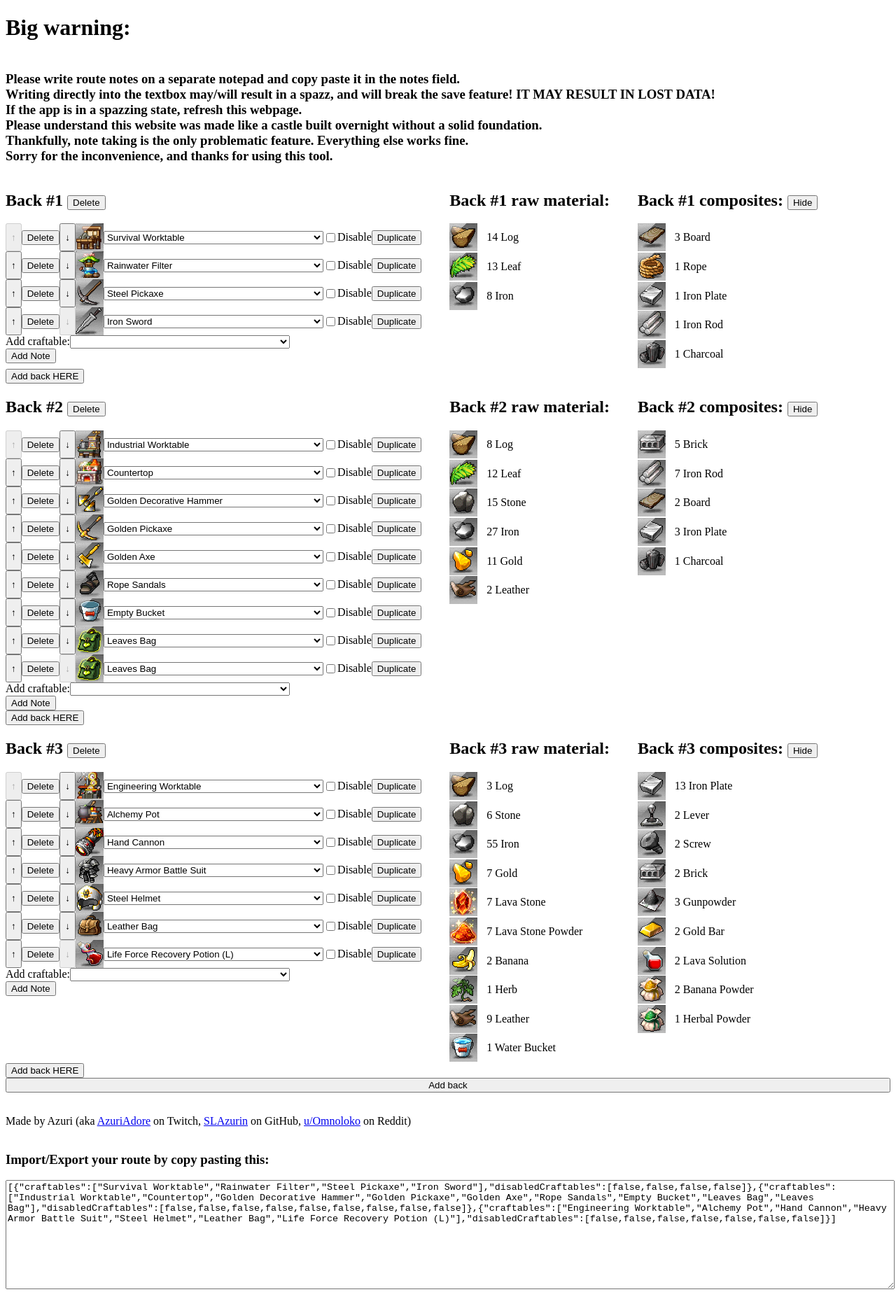
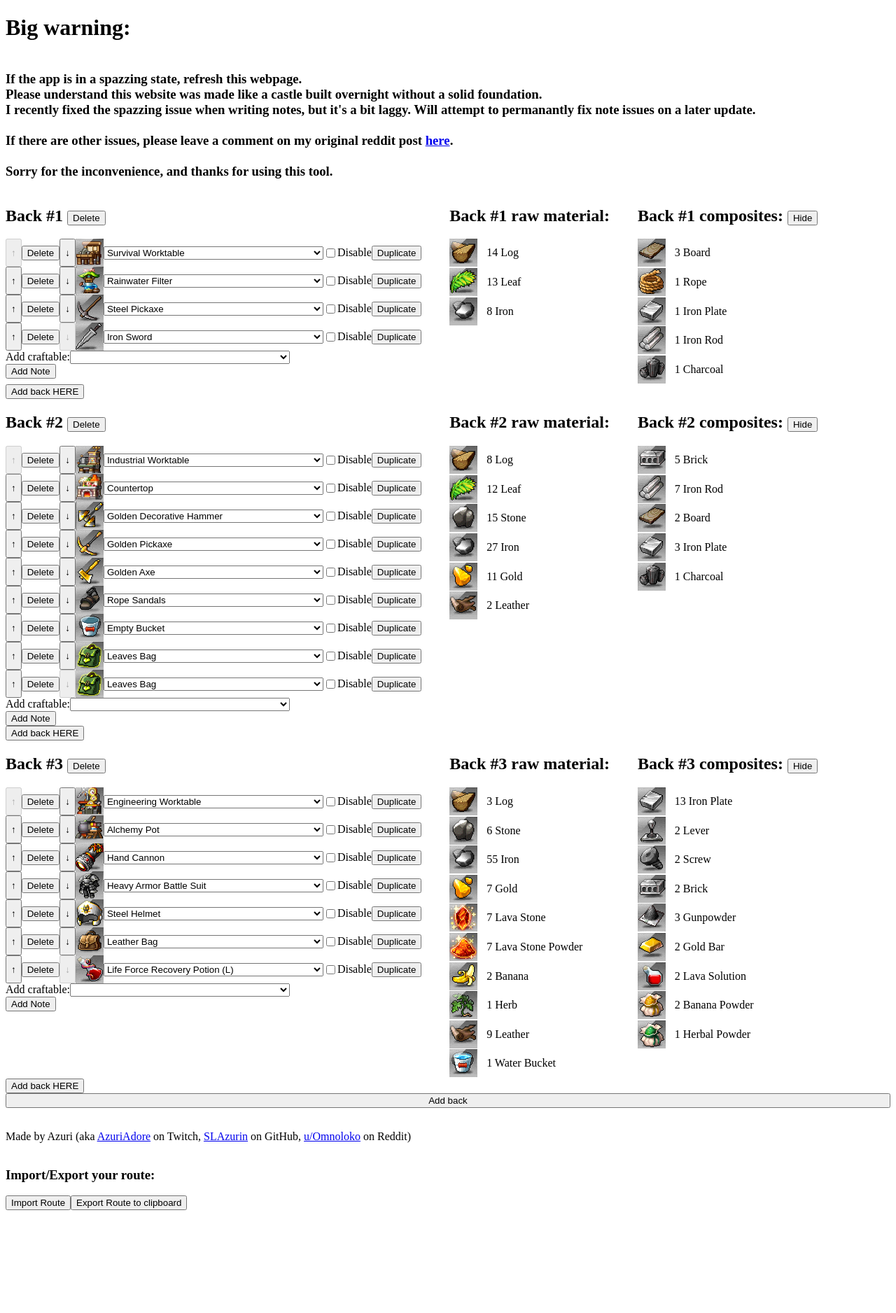
Before and after one commit to SLAzurin/misty-island-router, a React (Create React App) app: page / in a window 1280 px wide. Shown: the top 1876 px of the page at 70% size. Before the commit the page ends 1854 px from the top, so only its background shows below. Built offline with nearby package versions, Linux system fonts and the light colour scheme.

Commit message:
Temp fix spazz

```diff
--- a/src/App.tsx
+++ b/src/App.tsx
@@ -79,6 +79,7 @@ function App() {
   const [buildExportStr, setBuildExportStr] = useState(JSON.stringify(build));
   const [buildExportStrError, setBuildExportStrError] = useState("");
   const [showComposites, setShowComposites] = useState<boolean[]>([]);
+  const [showImportRouteTextarea, setShowImportRouteTextarea] = useState(false);
 
   const addBack = (afterBackNumber?: number) => {
     let newBuild = [...build];
@@ -177,6 +178,7 @@ function App() {
 
     setBuildExportStrError("");
     setBuild(newBuild);
+    setShowImportRouteTextarea(false);
   }, [buildExportStr]);
 
   useEffect(() => {
@@ -186,27 +188,24 @@ function App() {
     }
     setShowComposites(newShowComposites);
     localStorage.setItem("mistyislandbuild", JSON.stringify(build));
-    setBuildExportStr(JSON.stringify(build));
   }, [build]);
 
   return (
-    <div>
+    <div style={{ marginBottom: "20vh" }}>
       <h1>Big warning:</h1>
       <h3>
-        <br />
-        Please write route notes on a separate notepad and copy paste it in the
-        notes field.
-        <br />
-        Writing directly into the textbox may/will result in a spazz, and will
-        break the save feature! IT MAY RESULT IN LOST DATA!
         <br />
         If the app is in a spazzing state, refresh this webpage.
         <br />
         Please understand this website was made like a castle built overnight
         without a solid foundation.
         <br />
-        Thankfully, note taking is the only problematic feature. Everything else
-        works fine.
+        I recently fixed the spazzing issue when writing notes, but it's a bit
+        laggy. Will attempt to permanantly fix note issues on a later update.
+        <br />
+        <br />
+        If there are other issues, please leave a comment on my original reddit post <a target="_blank" rel="noreferrer" href="https://www.reddit.com/r/Maplestory/comments/zuvpy0/tool_misty_island_route_planner/">here</a>.
+        <br />
         <br />
         Sorry for the inconvenience, and thanks for using this tool.
       </h3>
@@ -535,20 +534,43 @@ function App() {
           on Reddit)
         </div>
         <div style={{ marginTop: "2vh" }}>
-          <h3>Import/Export your route by copy pasting this:</h3>
+          <h3>Import/Export your route:</h3>
           <p>{buildExportStrError}</p>
+
+          {showImportRouteTextarea && (
             <textarea
               id="build-export-text-area"
               style={{ width: "100%" }}
-            value={buildExportStr}
               rows={10}
               onChange={(e) => {
                 setBuildExportStr(e.target.value);
               }}
-            onFocus={(e) => {
-              e.target.select();
+              placeholder="Copy paste a build export here..."
+            ></textarea>
+          )}
+          <button
+            onClick={() => {
+              setShowImportRouteTextarea(!showImportRouteTextarea);
             }}
-          ></textarea>
+          >
+            Import Route
+          </button>
+          <button
+            onClick={() => {
+              if (
+                navigator &&
+                navigator.clipboard &&
+                navigator.clipboard.writeText
+              ) {
+                navigator.clipboard.writeText(JSON.stringify(build));
+                alert("Copied build export to clipboard");
+              } else {
+                alert("FAILED to copy build export to clipboard");
+              }
+            }}
+          >
+            Export Route to clipboard
+          </button>
         </div>
       </div>
     </div>
```
Lines whose indentation alone changed are shown as unchanged.
